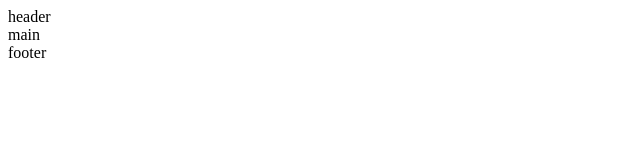
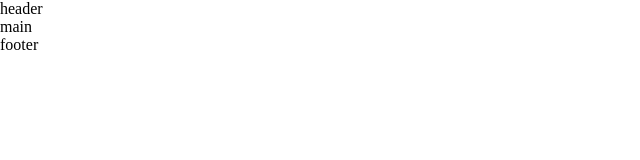
Before and after one commit to tinotringali/vuejs-template, a Vue app: page / in a window 1280 px wide. Shown: the top 160 px of the page, without its empty margins (0-640 px from the left). Built offline with nearby package versions, Linux system fonts and the light colour scheme.

Commit message:
feat: scss scaffolding

```diff
--- a/src/App.vue
+++ b/src/App.vue
@@ -23,6 +23,7 @@ export default{
 
 </template>
 
-<style scoped>
+<style lang="scss">
+
 
 </style>
--- /dev/null
+++ b/src/assets/scss/_partial/_reset.scss
@@ -0,0 +1,9 @@
+/*
+RESET
+*/
+
+*{
+    margin: 0;
+    padding: 0;
+    box-sizing: border-box;
+}
--- /dev/null
+++ b/src/assets/scss/_partial/_variables.scss
@@ -0,0 +1,2 @@
+$primary: #333;
+$secondary: #222;
--- /dev/null
+++ b/src/assets/scss/main.scss
@@ -0,0 +1,2 @@
+@use './_partial/reset';
+@use './_partial/variables';
--- a/src/main.js
+++ b/src/main.js
@@ -1,5 +1,5 @@
 import { createApp } from 'vue'
-
+import './assets/scss/main.scss';
 import App from './App.vue'
 
 createApp(App).mount('#app')
```
